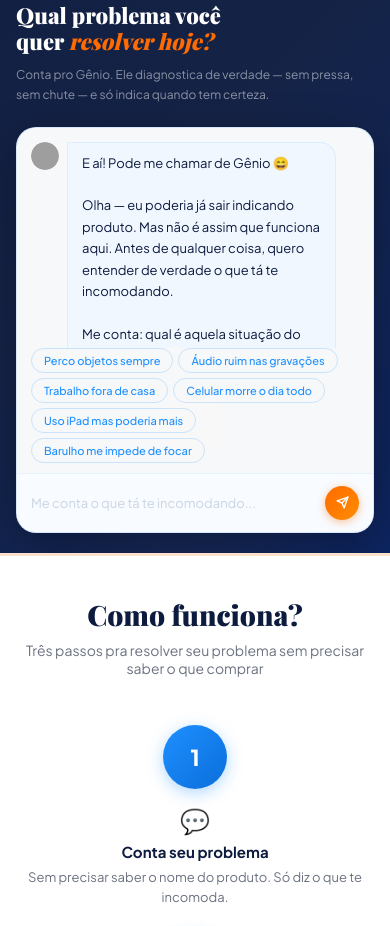
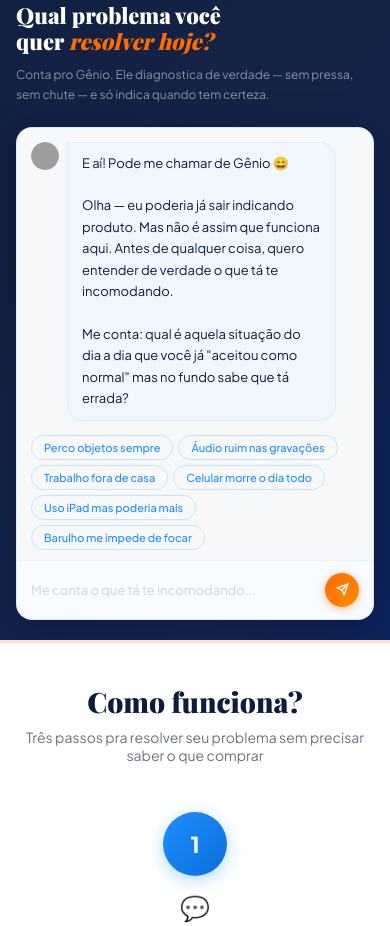
Before and after one commit to mixmartimports/mixmart, a plain HTML site: page index.html in a window 390 px wide. Shown: the part 593-1519 px from the top of the page. Drawn offline with nearby package versions, Linux system fonts and the light colour scheme; grey boxes are pictures that could not be loaded; a web font is replaced by a local one.

Commit message:
Update index.html

```diff
--- a/index.html
+++ b/index.html
@@ -126,9 +126,10 @@ body{font-family:'Plus Jakarta Sans',sans-serif;background:#F4F7FF;color:var(--n
   .genie-img{width:180px;height:280px}
   .genie-glow{width:140px;height:140px;bottom:40px}
   .chat-side{max-width:100%;width:100%}
+  .chatbox{border-radius:16px}
   .chat-hl h1{font-size:22px}
   .chat-hl p{font-size:12px}
-  .msgs{max-height:220px}
+  .msgs{max-height:380px}
   .how{padding:40px 16px}
   .steps{flex-direction:column;gap:24px}
   .steps::before{display:none}
```
